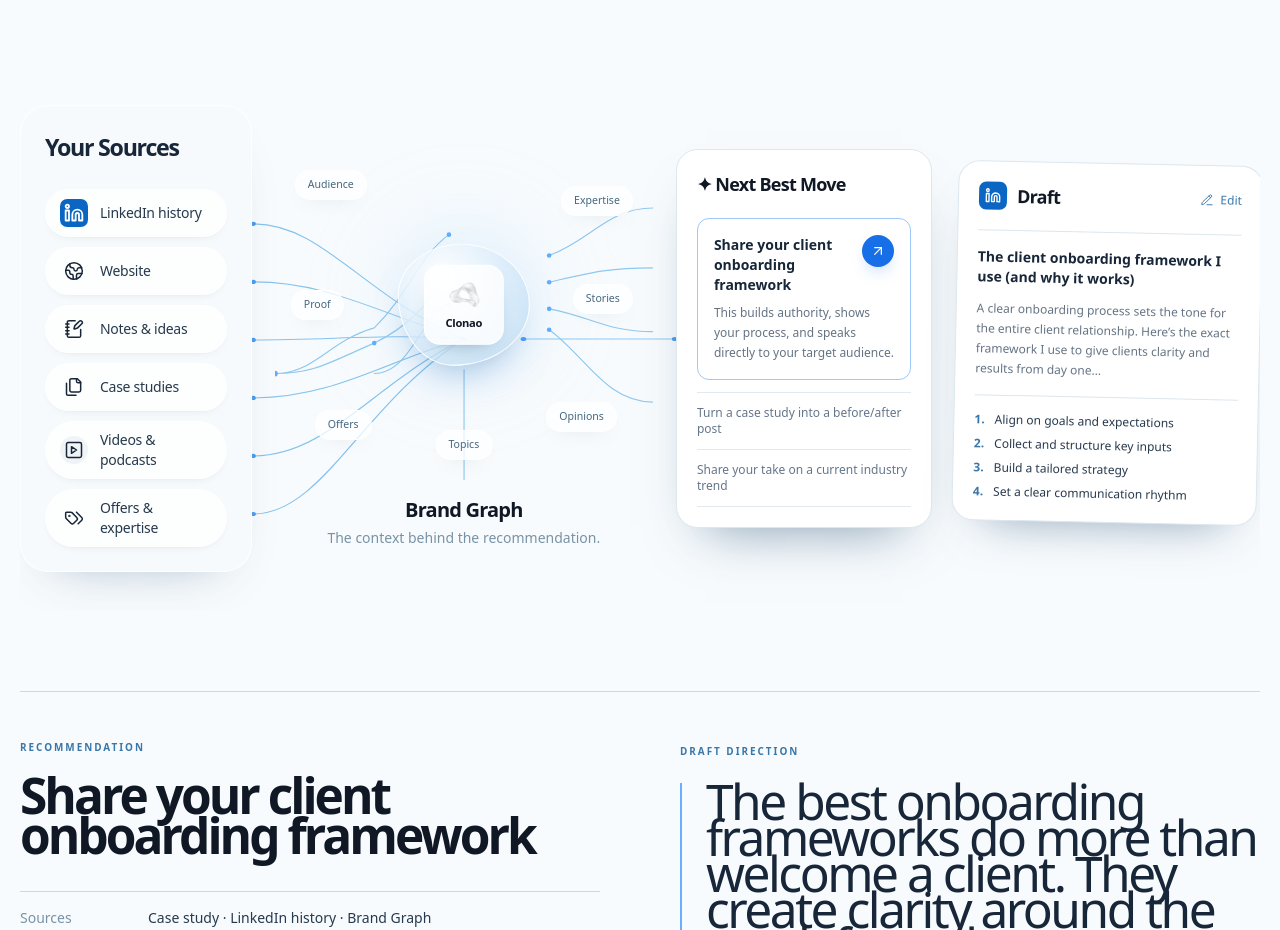
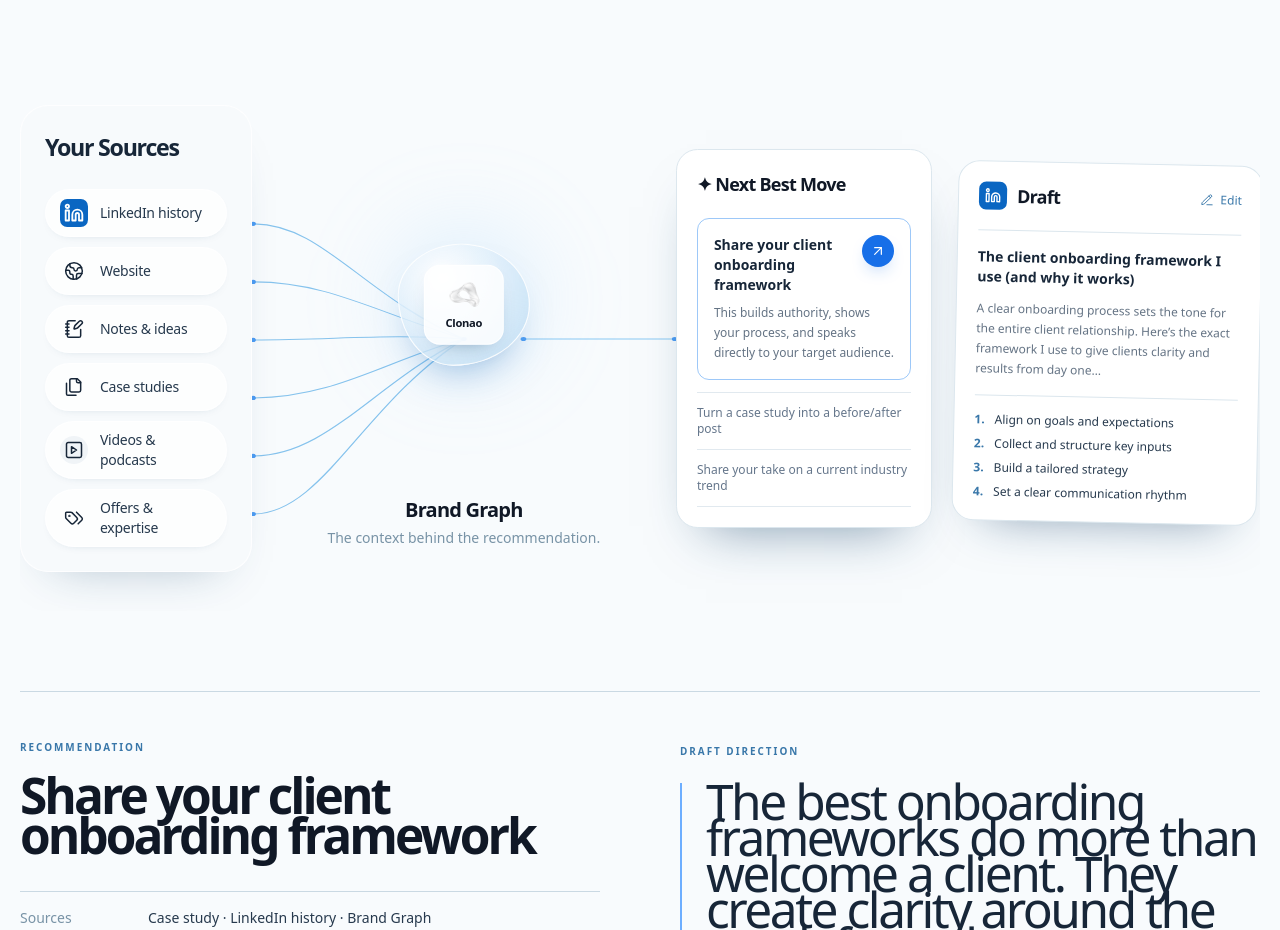
Before and after one commit to veokleo-create07/linkeldn.tool.100k, a Next.js app: page /product in a window 1280 px wide. Shown: the part 1663-2593 px from the top of the page. Built offline with nearby package versions, Linux system fonts and the light colour scheme.

Commit message:
fix: simplify create workflow connectors

```diff
--- a/src/components/marketing/product-create.tsx
+++ b/src/components/marketing/product-create.tsx
@@ -1,6 +1,5 @@
 import { ArrowUpRight, Linkedin, PencilLine } from "lucide-react";
 import { CreateSourcesCard } from "@/components/marketing/create-sources-card";
-const contextLabels = ["Audience", "Expertise", "Proof", "Stories", "Offers", "Opinions", "Topics"];
 const outline = ["Align on goals and expectations", "Collect and structure key inputs", "Build a tailored strategy", "Set a clear communication rhythm"];
 
 export function ProductCreate() {
@@ -52,19 +51,13 @@ function BrandGraph({ className = "" }: { className?: string }) {
     <section className={className} aria-labelledby="create-brand-graph-heading">
       <div className="relative aspect-[1.08] w-full overflow-hidden">
         <div className="pointer-events-none absolute inset-5 rounded-full bg-[radial-gradient(circle_at_50%_48%,rgba(140,203,255,0.34),transparent_42%)] blur-2xl" aria-hidden="true" />
-        <GraphPaths />
         <div className="absolute left-1/2 top-1/2 flex size-[clamp(7rem,35%,10rem)] -translate-x-1/2 -translate-y-1/2 items-center justify-center rounded-[48%_52%_58%_42%/42%_50%_50%_58%] border border-white/90 bg-[radial-gradient(circle_at_34%_28%,rgba(255,255,255,0.96),rgba(217,235,249,0.8)_52%,rgba(156,204,236,0.58))] shadow-[0_22px_42px_-22px_rgba(34,112,188,0.55)]">
           <div className="flex size-20 flex-col items-center justify-center rounded-2xl border border-white/85 bg-white/80 shadow-[0_10px_22px_-16px_rgba(20,65,103,0.7)]"><img src="/clonao-logo.png" alt="" className="size-8 object-contain" /><span className="mt-1 text-[0.7rem] font-semibold tracking-[-0.03em] text-[#101826]">Clonao</span></div>
         </div>
-        {contextLabels.map((label, index) => <span key={label} className={"absolute inline-flex items-center rounded-full border border-white/90 bg-white/75 px-3 py-1.5 text-[0.66rem] font-medium text-[#314d63] shadow-[0_8px_18px_-14px_rgba(20,65,103,0.58)] " + graphLabelPosition(index)}>{label}</span>)}
       </div>
       <h3 id="create-brand-graph-heading" className="mt-4 text-center text-xl font-semibold tracking-[-0.04em] text-[#101826]">Brand Graph</h3><p className="mt-1 text-center text-sm text-[#7893a6]">The context behind the recommendation.</p>
     </section>
   );
-}
-
-function GraphPaths() {
-  return <svg className="pointer-events-none absolute inset-0 h-full w-full" viewBox="0 0 400 368" fill="none" preserveAspectRatio="none" aria-hidden="true"><path d="M0 256C42 256 56 222 105 208M0 256C42 256 58 244 105 224M105 208C142 172 151 134 184 110M105 224C145 205 164 178 184 152M105 256C145 256 160 184 184 184M400 82C352 82 334 116 290 132M400 145C351 145 334 150 290 160M400 212C350 212 334 196 290 188M400 286C350 286 328 237 290 210M200 368C200 310 200 274 200 252" stroke="#8fc8ef" strokeWidth="1.2" strokeLinecap="round" /><circle cx="0" cy="256" r="3" fill="#5fadfd" /><circle cx="105" cy="224" r="2.4" fill="#5fadfd" /><circle cx="184" cy="110" r="2.4" fill="#5fadfd" /><circle cx="184" cy="152" r="2.4" fill="#5fadfd" /><circle cx="184" cy="184" r="2.4" fill="#5fadfd" /><circle cx="290" cy="132" r="2.4" fill="#5fadfd" /><circle cx="290" cy="160" r="2.4" fill="#5fadfd" /><circle cx="290" cy="188" r="2.4" fill="#5fadfd" /><circle cx="290" cy="210" r="2.4" fill="#5fadfd" /></svg>;
 }
 
 function NextMoveCard({ className = "" }: { className?: string }) {
@@ -106,10 +99,6 @@ function MobileConnector() {
   return <div className="flex h-8 items-center justify-center" aria-hidden="true"><span className="relative h-full w-px bg-[#8cc9f4]"><span className="absolute left-1/2 top-1/2 size-1.5 -translate-x-1/2 -translate-y-1/2 rounded-full bg-[#4d9cf3]" /></span></div>;
 }
 
-function graphLabelPosition(index: number) {
-  return ["left-5 top-10 text-[0.64rem] font-medium text-[#47677f]", "right-5 top-14 text-[0.64rem] font-medium text-[#47677f]", "left-4 top-1/2 -translate-y-1/2 text-[0.64rem] font-medium text-[#47677f]", "right-5 top-[44%] text-[0.64rem] font-medium text-[#47677f]", "left-10 bottom-10 text-[0.64rem] font-medium text-[#47677f]", "right-9 bottom-12 text-[0.64rem] font-medium text-[#47677f]", "left-1/2 bottom-5 -translate-x-1/2 text-[0.64rem] font-medium text-[#47677f]"][index];
-}
-
 function RecommendationDetails() {
   return <section className="max-w-2xl" aria-labelledby="create-recommendation-heading"><p className="text-[0.62rem] font-semibold uppercase tracking-[0.2em] text-[#3977a9]">Recommendation</p><h3 id="create-recommendation-heading" className="mt-5 text-3xl font-semibold leading-[1.02] tracking-[-0.06em] text-[#101826] sm:text-4xl lg:text-[3.1rem]">Share your client onboarding framework</h3><dl className="mt-9 divide-y divide-[#cad9e3] border-y border-[#cad9e3] text-sm"><div className="grid gap-2 py-4 sm:grid-cols-[6.5rem_minmax(0,1fr)] sm:gap-6"><dt className="text-[#7893a6]">Sources</dt><dd className="font-medium text-[#26394d]">Case study · LinkedIn history · Brand Graph</dd></div><div className="grid gap-2 py-4 sm:grid-cols-[6.5rem_minmax(0,1fr)] sm:gap-6"><dt className="text-[#7893a6]">Grounding</dt><dd className="font-medium text-[#26394d]">Built from what you already know</dd></div><div className="grid gap-2 py-4 sm:grid-cols-[6.5rem_minmax(0,1fr)] sm:gap-6"><dt className="text-[#7893a6]">Audience</dt><dd className="font-medium text-[#26394d]">Speaks to your target audience</dd></div><div className="grid gap-2 py-4 sm:grid-cols-[6.5rem_minmax(0,1fr)] sm:gap-6"><dt className="text-[#7893a6]">Goal</dt><dd className="font-medium text-[#26394d]">Builds authority and drives the right conversations</dd></div></dl></section>;
 }
```
